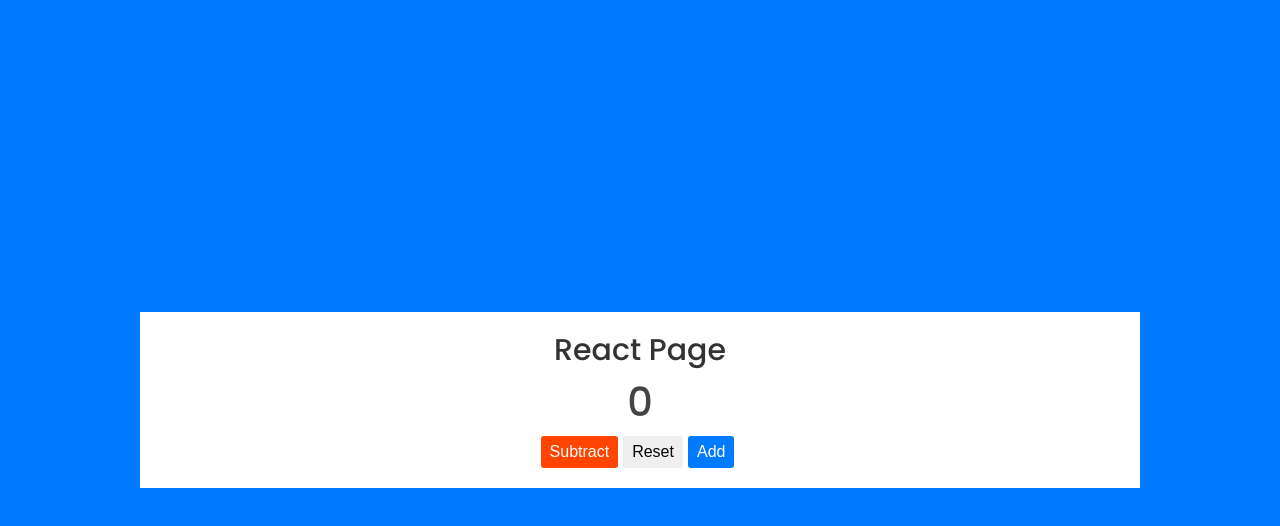
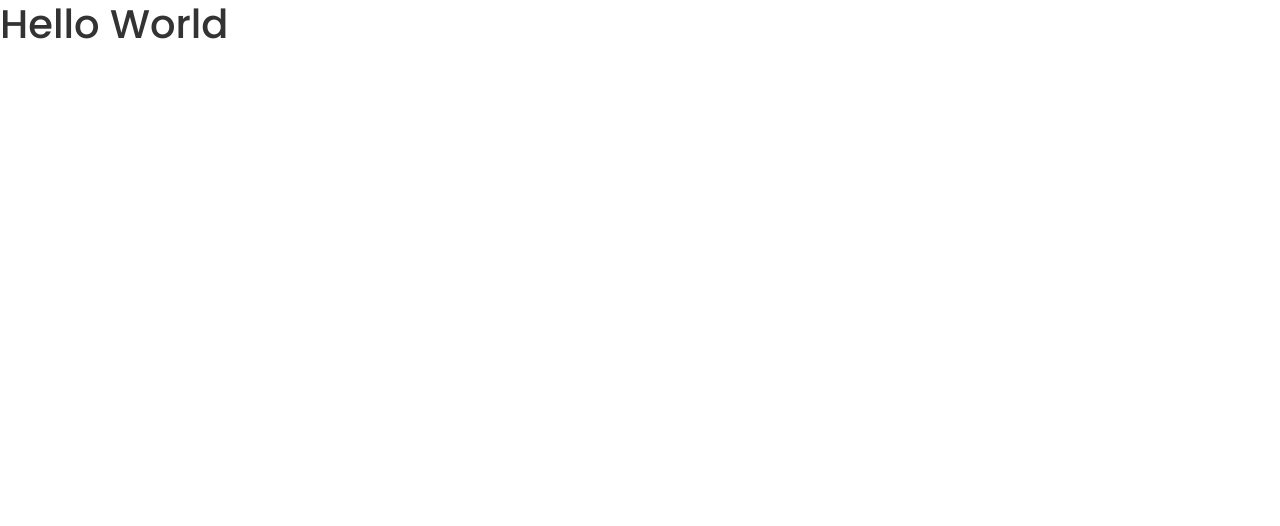
Before and after one commit to quocnhat02/ecommerce-nextjs, a React (Create React App) app: page / in a window 1280 px wide. Shown: the top 526 px of the page. Built offline with nearby package versions, Linux system fonts and the light colour scheme.

Commit message:
useState 6

```diff
--- a/src/App.js
+++ b/src/App.js
@@ -1,10 +1,10 @@
 import React from 'react';
-import Counter from './components/Counter';
+import UseStateArray from './components/UseStateArray';
 
 const App = () => {
   return (
     <div>
-      <Counter />
+      <UseStateArray />
     </div>
   );
 };
--- a/src/components/Counter.jsx
+++ b/src/components/Counter.jsx
@@ -27,7 +27,7 @@ const Counter = () => {
   return (
     <section className="--flex-center --100vh --bg-primary">
       <div className="container --bg-light --p2 --m2 --center-all">
-        <h2>React Page</h2>
+        <h2>React Counter App</h2>
         <h1 style={{ color }}>{count}</h1>
         <div className="buttons --flex-center">
           <button className="--btn --btn-danger" onClick={handleSubtract}>
--- /dev/null
+++ b/src/components/UseStateArray.jsx
@@ -0,0 +1,13 @@
+import { useState } from 'react';
+
+const UseStateArray = () => {
+  const [people, setPeople] = useState([]);
+
+  return (
+    <div>
+      <h1>Hello World</h1>
+    </div>
+  );
+};
+
+export default UseStateArray;
```
Also changed, not shown: src/people-data.js (added, +22 -0 lines).
